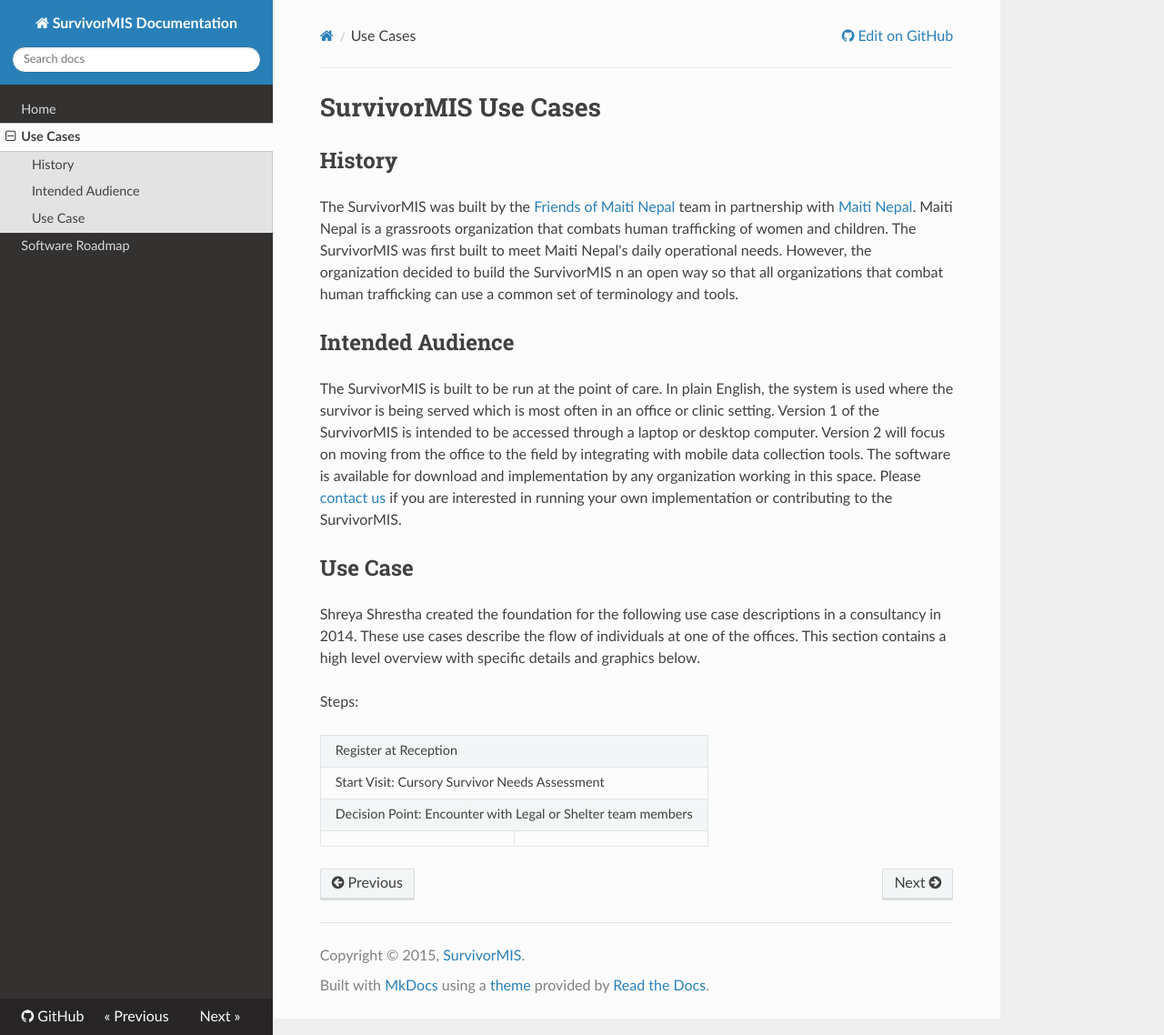
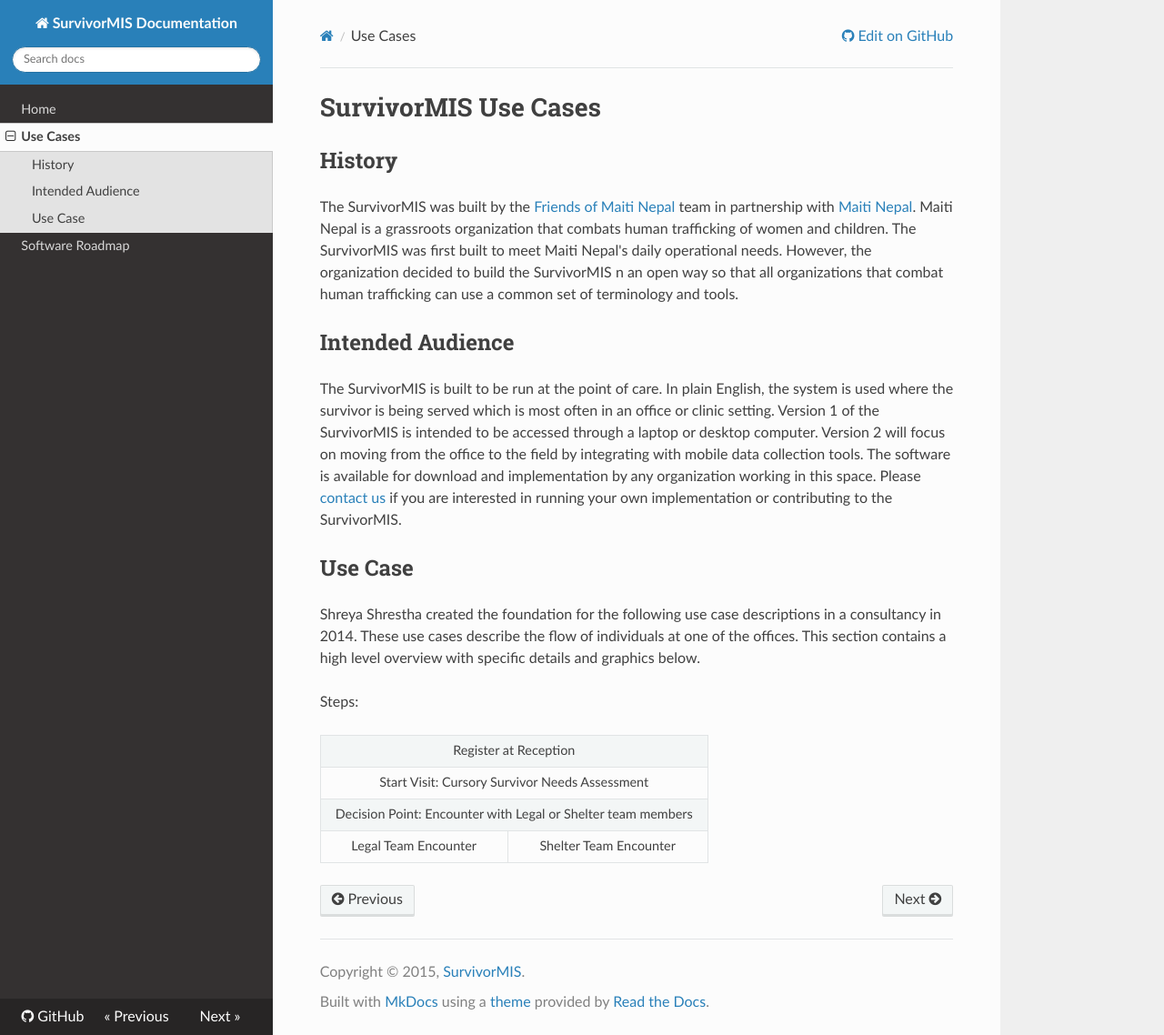
Before and after one commit to SurvivorMIS/Documentation, an MkDocs documentation site: the page built from docs/use_cases.md, in a window 1280 px wide and 1138 px high. Shown: the whole window at 91% size. Built offline with MkDocs 1.6.1, drawn with Linux system fonts in a browser that asks for light colours; nearby versions of some CDN libraries; old or Windows-style settings are respelled for this version of MkDocs.

Commit message:
Testing table styles on use_cases.md

```diff
--- a/docs/use_cases.md
+++ b/docs/use_cases.md
@@ -10,18 +10,19 @@ The SurvivorMIS is built to be run at the point of care. In plain English, the s
 Shreya Shrestha created the foundation for the following use case descriptions in a consultancy in 2014. These use cases describe the flow of individuals at one of the offices. This section contains a high level overview with specific details and graphics below.
 
 Steps:
+
 <table style="float:left;">
 	<tr>
-		<td colspan=2>Register at Reception</td>
+		<td style="text-align: center;" colspan=2>Register at Reception</td>
 	</tr>
 	<tr>
-		<td colspan=2>Start Visit: Cursory Survivor Needs Assessment</td>
+		<td style="text-align: center;" colspan=2>Start Visit: Cursory Survivor Needs Assessment</td>
 	</tr>
 	<tr>
-		<td colspan=2>Decision Point: Encounter with Legal or Shelter team members</td>
+		<td style="text-align: center;" colspan=2>Decision Point: Encounter with Legal or Shelter team members</td>
 	</tr>
 	<tr>
-		<td></td>
-		<td></td>
+		<td style="text-align: center;">Legal Team Encounter</td>
+		<td style="text-align: center;">Shelter Team Encounter</td>
 	</tr>
 </table>
```
